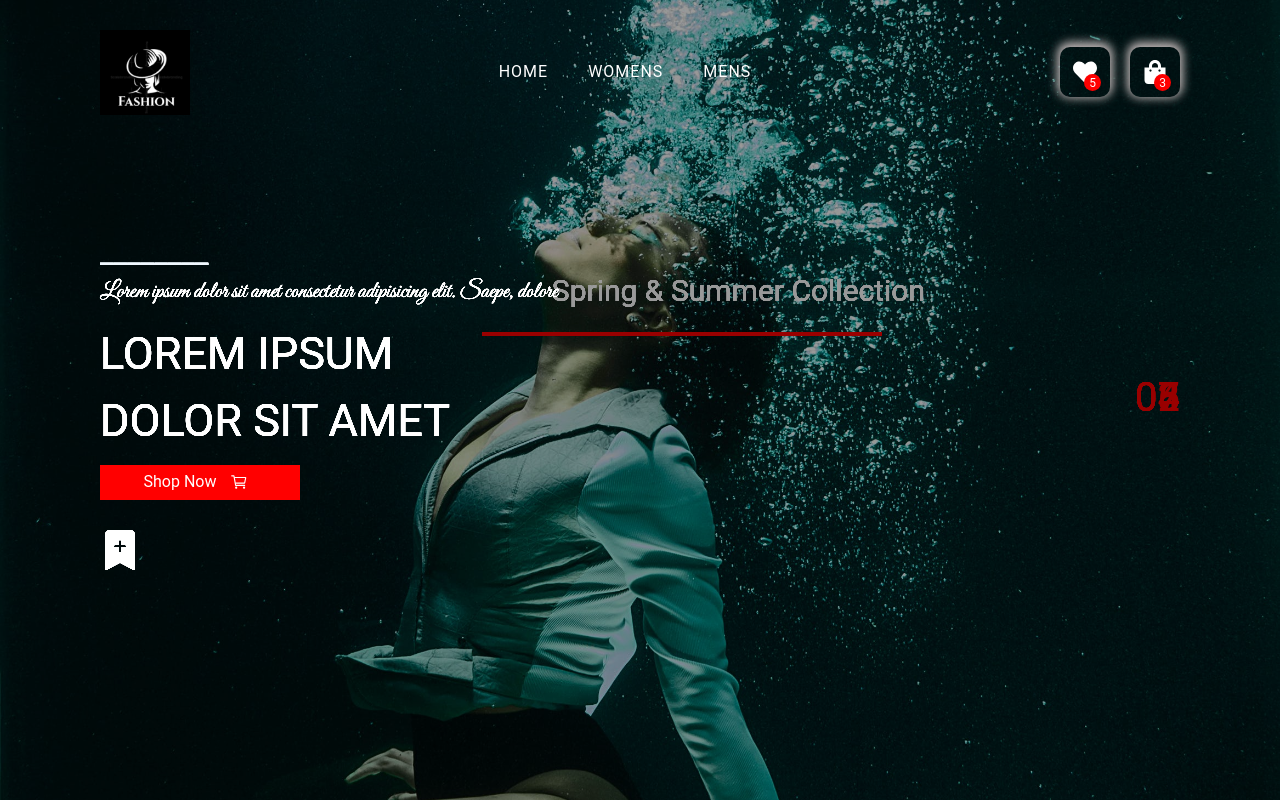
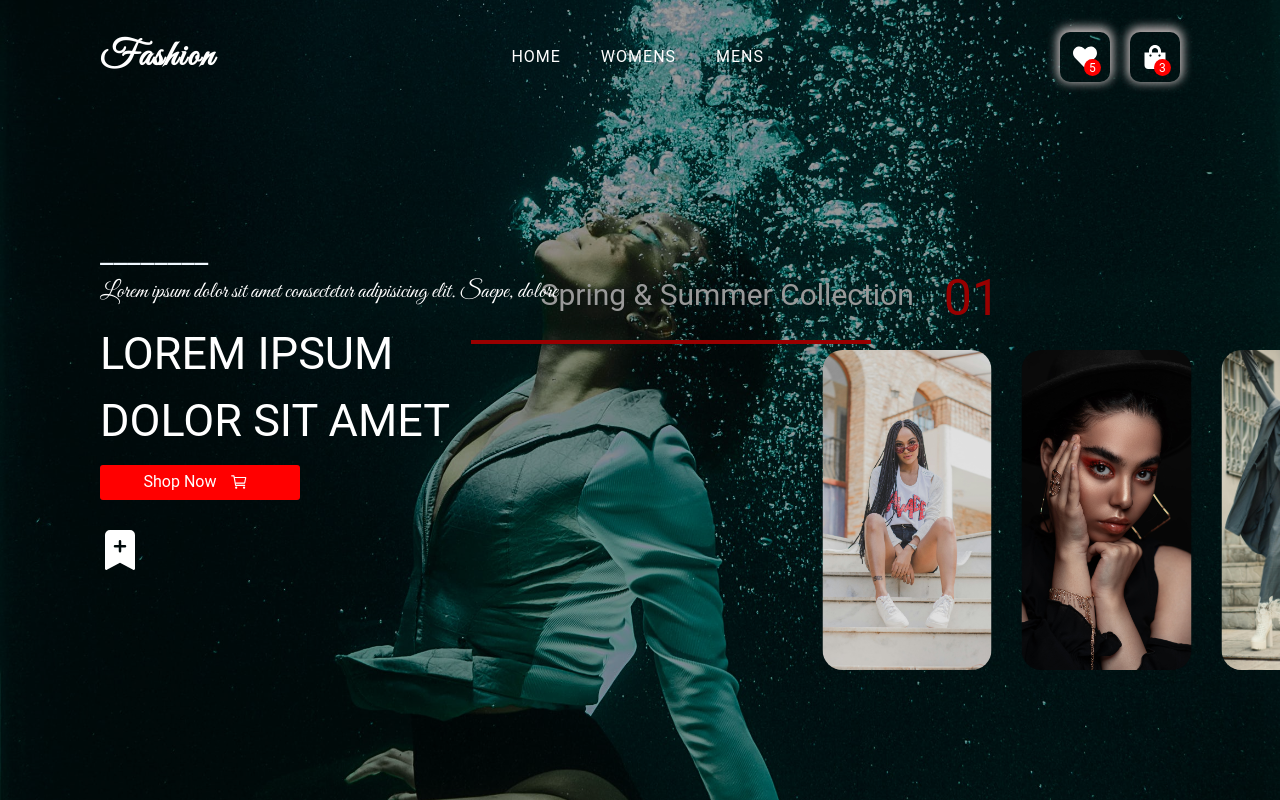
Before and after one commit to arshil171/react-project-6, a React (Vite) app: page / in a window 1280 px wide. Built offline with nearby package versions, Linux system fonts and the light colour scheme; data requests are answered from the project's data file.

Commit message:
Project6

```diff
--- a/db.json
+++ b/db.json
@@ -104,5 +104,20 @@
       "description": "Lorem ipsum dolor sit amet, consectetur adipiscing elit. Morbi commodo felis tempor augue tristique, eget dignissim sapien ornare. Nullam vel hendrerit metus, a interdum risus. Etiam commodo lorem arcu, a tempus risus tempus sed. Proin ornare nec massa eget rhoncus. In rutrum aliquet dui, et placerat est molestie id.",
       "active": false
     }
+  ],
+  "ItemDetail" :[
+   {
+      "_id": 1,
+      "bgImg": "../images/fashion-1.jpg",
+      "title": "LOREM IPSUM DOLOR SIT AMET",
+      "subtitle": "Lorem ipsum dolor sit amet consectetur adipisicing elit. Saepe, dolore",
+      "category": "SPRING",
+      "promotion": "HOT",
+      "gender": "women",
+      "price": 100.36,
+      "discount": 0.5,
+      "description": "Lorem ipsum dolor sit amet, consectetur adipiscing elit. Morbi commodo felis tempor augue tristique, eget dignissim sapien ornare. Nullam vel hendrerit metus, a interdum risus. Etiam commodo lorem arcu, a tempus risus tempus sed. Proin ornare nec massa eget rhoncus. In rutrum aliquet dui, et placerat est molestie id.",
+      "active": true
+    }
   ]
 }
--- a/package.json
+++ b/package.json
@@ -17,6 +17,8 @@
     "react-dom": "^19.1.0",
     "react-icons": "^5.5.0",
     "react-router": "^7.7.1",
+    "react-router-dom": "^7.7.1",
+    "swiper": "^11.2.10",
     "tailwindcss": "^4.1.11"
   },
   "devDependencies": {
--- a/src/App.jsx
+++ b/src/App.jsx
@@ -2,6 +2,8 @@ import React, { useEffect, useState } from 'react'
 import Header from './components/Header'
 import Home from './pages/Home'
 import axios from 'axios';
+import { Route, Routes } from 'react-router';
+import ItemDetails from './pages/ItemDetails';
 
 export const AppContext = React.createContext();
 
@@ -21,8 +23,13 @@ const App = () => {
   return (
     <>
       <AppContext.Provider value={{getData ,setGetData}}>
-        <Header />
-        <Home />
+         <Header />
+        <Routes>
+          <Route path='/' element={<Home />}/>
+          <Route path='items/:id' element={<ItemDetails/>}/>
+        </Routes>
+
+
       </AppContext.Provider>
 
     </>
--- a/src/components/Header.jsx
+++ b/src/components/Header.jsx
@@ -9,7 +9,7 @@ const Header = () => {
     const [navList , setNavList]= useState(navListData)
     return (
         <header>
-            <a href="#" className="logo font-cursive "><img className='w-[90px]' src="../images/logo.png" alt="" /></a>
+            <a href="#" className="logo font-cursive ">Fashion</a>
             <ul className="nav">
                 {
                     navList.map(nav=>(
--- a/src/components/Hero.jsx
+++ b/src/components/Hero.jsx
@@ -4,38 +4,57 @@ import axios from 'axios'
 import { AppContext } from '../App'
 import { BsBookmarkPlusFill } from 'react-icons/bs'
 import { IoCartOutline } from 'react-icons/io5'
+import HeroSwiper from './HeroSwiper'
+import { Link } from 'react-router'
 const Hero = () => {
   const { getData, setGetData } = useContext(AppContext)
-  console.log(getData._id)
+
+  const handleSlideChange = _id => {
+    // console.log(id)
+    const newItems = getData.map(item => {
+      // item.active = false
+      // if(item.id === id){
+      //   item.active = true
+      // }
+      item.active = item._id === _id;
+      return item;
+    })
+    setGetData(newItems)
+  }
   return (
     <div className="banner">
-      {
-        getData && getData.map((item, index) => {
-          return (
-            <div className="item">
-              <img src={item.bgImg} alt="" className={`bgImg ${item.active ? "active" :undefined}`} />
-              <div  className={`content ${item.    active ? "active" :undefined}`}>
-                <div className='
-                line'>________</div>
-              <p className='para'>{item.subtitle}</p>
-                <h1 className='head'>{item.title}</h1>
-                <a href="#" className="mainButton"><p>Shop Now</p> <i><IoCartOutline /></i></a>
-                <a href="#" className="markButton"><i><BsBookmarkPlusFill /></i></a>
+      {getData && getData.map(item => {
+        return (
+          item.active && (
+            <div key={item._id} className="item">
+              <img src={item.bgImg} alt="" className="bgImg active" />
+              <div className="content active">
+                <div className="line">________</div>
+                <p className="para">{item.subtitle}</p>
+                <h1 className="head">{item.title}</h1>
+                <Link to={`/items/${item._id}`} className="mainButton">
+                  <p>Shop Now</p> <i><IoCartOutline /></i>
+                </Link>
+                <a href="#" className="markButton">
+                  <i><BsBookmarkPlusFill /></i>
+                </a>
               </div>
+
               <div className="subtitle">
-                <span className="slogan1" >
+                <span className="slogan1">
                   Spring & Summer Collection
                 </span>
-                <span  className={`number ${item.active ? "active" :undefined}`}>
+                <span className="number active">
                   0{item._id}
                 </span>
-                <div className='line2'></div>
+                <div className="line2"></div>
               </div>
             </div>
           )
-        })
-      }
+        )
+      })}
 
+      {getData && getData.length > 0 && <HeroSwiper slides={getData} slideChange={handleSlideChange} />}
     </div>
 
 
--- /dev/null
+++ b/src/components/HeroSwiper.jsx
@@ -0,0 +1,45 @@
+import React from 'react'
+import './heroSwiper.css'
+import { Swiper, SwiperSlide } from 'swiper/react';
+
+// Import Swiper styles
+import 'swiper/css';
+import { Autoplay } from 'swiper/modules';
+
+const HeroSwiper = ({slides , slideChange}) => {
+  return (
+   <Swiper
+   slidesPerView={1}
+   spaceBetween={10}
+   autoplay = {{
+    delay :2500 ,
+    disableOnInteraction : false,
+   } }
+   breakpoints={{
+    640 :{
+        slidesPerView : 2 ,
+        spaceBetween :10,
+    },
+    768 : {
+        slidesPerView : 3 ,
+        spaceBetween :20,
+    },
+    1024 :{
+        slidesPerView : 4 ,
+        spaceBetween :30,
+    },
+   }}
+   loop = {true}
+   modules={[Autoplay]}
+   className='heroSwiper'
+   >
+      {slides.map(slide => (
+        <SwiperSlide key={slide._id} className='images'>
+            <img src={slide.bgImg} alt="" onClick={()=>slideChange(slide._id)} />
+        </SwiperSlide>
+      ))}
+   </Swiper>
+  )
+}
+
+export default HeroSwiper
--- a/src/components/header.css
+++ b/src/components/header.css
@@ -18,7 +18,7 @@ header.scrolled{
     padding: 10px 100px;
 }
 header .logo{
-   /* font-family: cursive; */
+   font-family: 'Great Vibes', cursive;
     font-size: 36px;
     color: #fff;
 
--- a/src/components/hero.css
+++ b/src/components/hero.css
@@ -43,6 +43,7 @@
     object-position: center;
     visibility: hidden;
     opacity: 0;
+    /* display: none; */
     transform: scale(0);
     transition: 1s;
 }
@@ -50,6 +51,7 @@
 .bgImg.active {
     visibility: visible;
     opacity: 1;
+    /* display: block; */
     transform: scale(1);
 }
 
@@ -90,6 +92,7 @@
     position: relative;
     bottom: 30px;
     color: white;
+    border-radius: 3px;
     background-color: red;
     display: flex;
     justify-content: center;
@@ -109,10 +112,20 @@
     position: absolute;
     left: 65%;
     font-size: 18px;
+    transition: 0.4s;
+}
+.mainButton:hover i{
+    position: absolute;
+    left:75% ;
+
 }
 .markButton{
     color: #fff;
     font-size: 40px;
+    transition: 0.3s;
+}
+.markButton:hover{
+    color: red;
 }
 .subtitle .slogan1{
     color: #fff;
@@ -120,6 +133,7 @@
     bottom: 110px;
     right: 210px;
     font-size:30px ;
+
 }
 .line2 {
     color: red;
@@ -129,7 +143,11 @@
     bottom: 96px;
     right: 280px;
 }
-.number{
+.subtitle .number{
     color: red;
     font-size: 40px;
+    position: relative;
+    bottom: 100px;
+    right: 180px;
+    font-size: 50px;
 }
--- /dev/null
+++ b/src/components/heroSwiper.css
@@ -0,0 +1,45 @@
+.swiper {
+    position: relative;
+    top: 350px;
+    left: 950px;
+
+
+    width: 60vw;
+    height: 40vh;
+
+    transform: translateX(-50%);
+    background: transparent;
+    /* background-color: aqua; */
+}
+
+.swiper-slide {
+    border-radius: 20px;
+    cursor: pointer;
+    box-shadow: 0px 0px 15px rgba(255, 255, 255, 0.1) 5px 5px 15px rgba(0, 0, 0, 0.35);
+
+}
+
+.swiper-slide img {
+    display: block;
+    width: 100%;
+    height: 100%;
+    object-fit: cover;
+    object-position: center;
+    border-radius: 20px;
+}
+
+.swiper-slide img:hover {
+    box-shadow: 0 0 20px rgba(255, 255, 255, 0.7);
+}
+
+/* @media (max-width : 768px){
+    .swiper{
+        position: absolute;
+        bottom: 5%;
+        left: 50%;
+        width: 80vw;
+        height: 40vh;
+        transform: translateX(-50%);
+        background: transparent;
+    }
+} */
--- /dev/null
+++ b/src/pages/ItemDetails.jsx
@@ -0,0 +1,41 @@
+import './itemDetail.css';
+import { useState, useEffect } from 'react';
+import { useParams } from 'react-router-dom';
+import axios from 'axios';
+
+const ItemDetails = () => {
+  const [item, setItem] = useState(null);
+  const [loading, setLoading] = useState(true);
+  const [error, setError] = useState(null);
+  const { id } = useParams(); // id is a string
+
+  useEffect(() => {
+    async function fetchData() {
+      try {
+        const res = await axios.get(`http://localhost:3000/items?_id=${id}`);
+        if (res.data.length === 0) throw new Error("Not found");
+        setItem(res.data[0]);
+        setLoading(false);
+      } catch (err) {
+        setError('Item not found or API error');
+        setLoading(false);
+      }
+    }
+
+    fetchData();
+  }, [id]);
+
+  if (loading) return <div>Loading item details...</div>;
+  if (error) return <div style={{ color: 'red' }}>{error}</div>;
+
+  return (
+    <div className="item-details">
+      <h1>{item.title}</h1>
+      <img src={item.bgImg} alt={item.title} width="200" />
+      <p>{item.description}</p>
+      <p>Price: ₹{item.price}</p>
+    </div>
+  );
+};
+
+export default ItemDetails;
```
Also changed, not shown: src/pages/itemDetail.css (added), 1 other file (tests, documents, lock files or other folders).
